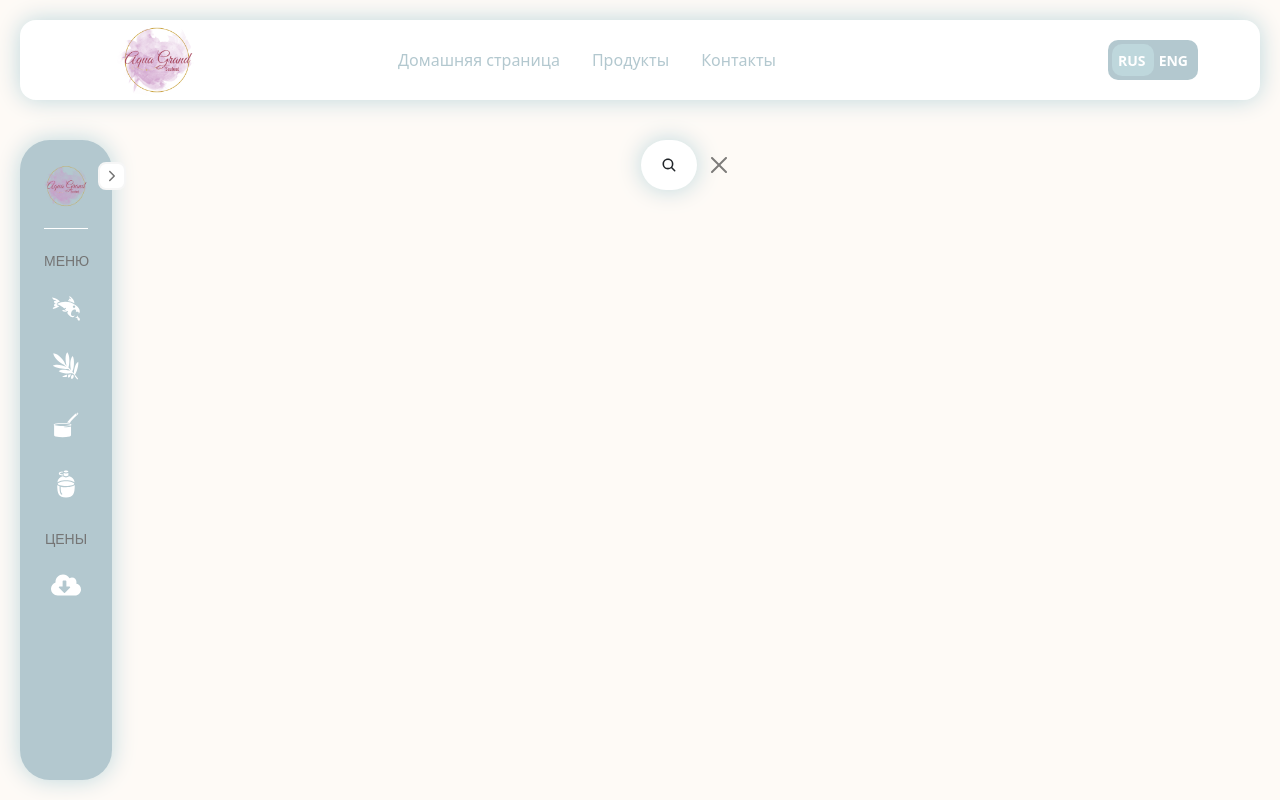
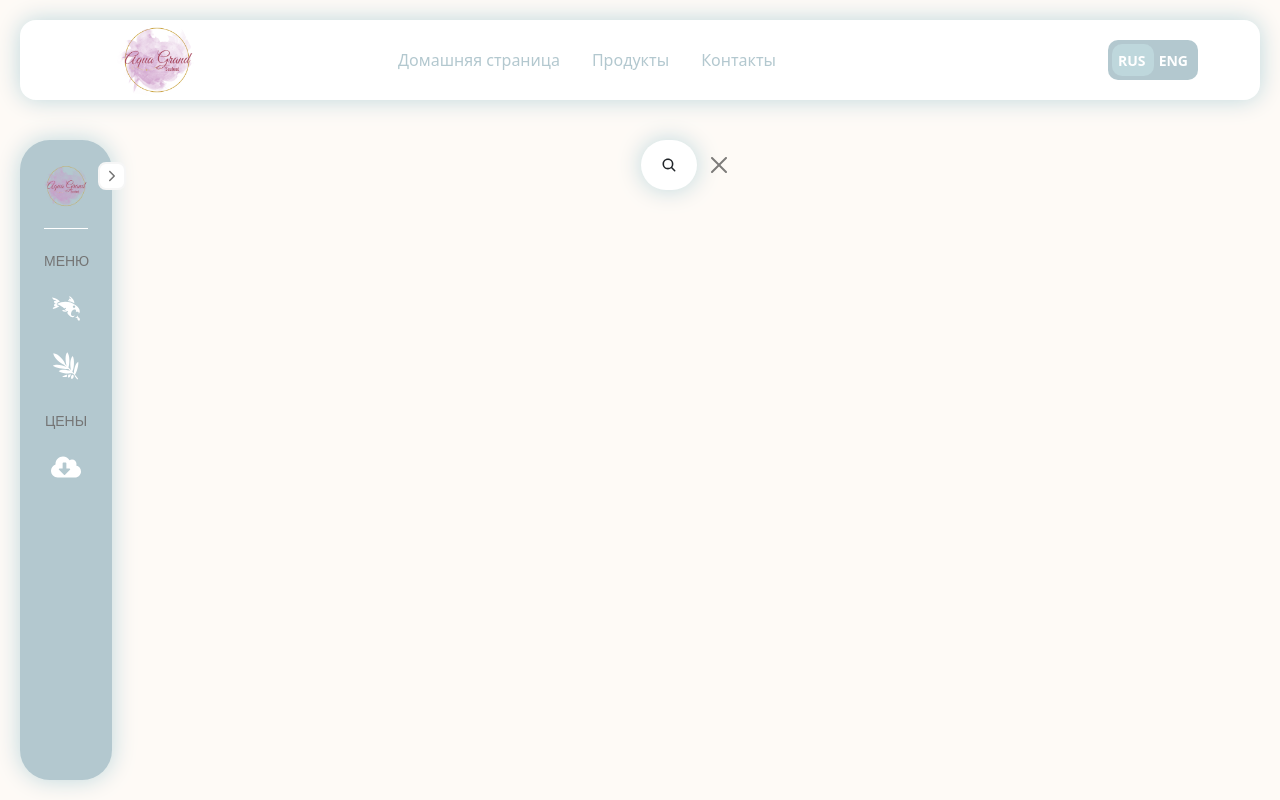
Before and after one commit to hmurauyou/front, a React (Create React App) app: page /products/1 in a window 1280 px wide. Built offline with nearby package versions, Linux system fonts and the light colour scheme; a web font is replaced by a local one.

Commit message:
commit 16

```diff
--- a/src/components/ProductsPage.tsx
+++ b/src/components/ProductsPage.tsx
@@ -144,7 +144,7 @@ export default function ProductsPage() {
         try {
             const key = 'price_list/price_list.xlsx';
             const url = await s3.getSignedUrlPromise('getObject', {
-                Bucket: 'tradeocean',
+                Bucket: process.env.REACT_APP_BUCKET_NAME,
                 Key: key,
                 Expires: 604800,
             });
@@ -225,7 +225,7 @@ export default function ProductsPage() {
                                 <span className={styles.text}>{t("products.liquid_oil")}</span>
                             </Link>
                         </li>
-                        <li>
+                        {/* <li>
                             <Link className={styles.link} to="/products/sauces">
                                 <GiSaucepan className={styles.icon} />
                                 <span className={styles.text}>{t("products.sauces")}</span>
@@ -236,7 +236,7 @@ export default function ProductsPage() {
                                 <GiWaterFlask className={styles.icon} />
                                 <span className={styles.text}>{t("products.water")}</span>
                             </Link>
-                        </li>
+                        </li> */}
                     </ul>
                 </div>
                 <div className={styles.menu}>
```
Also changed, not shown: 1 other file (tests, documents, lock files or other folders).
